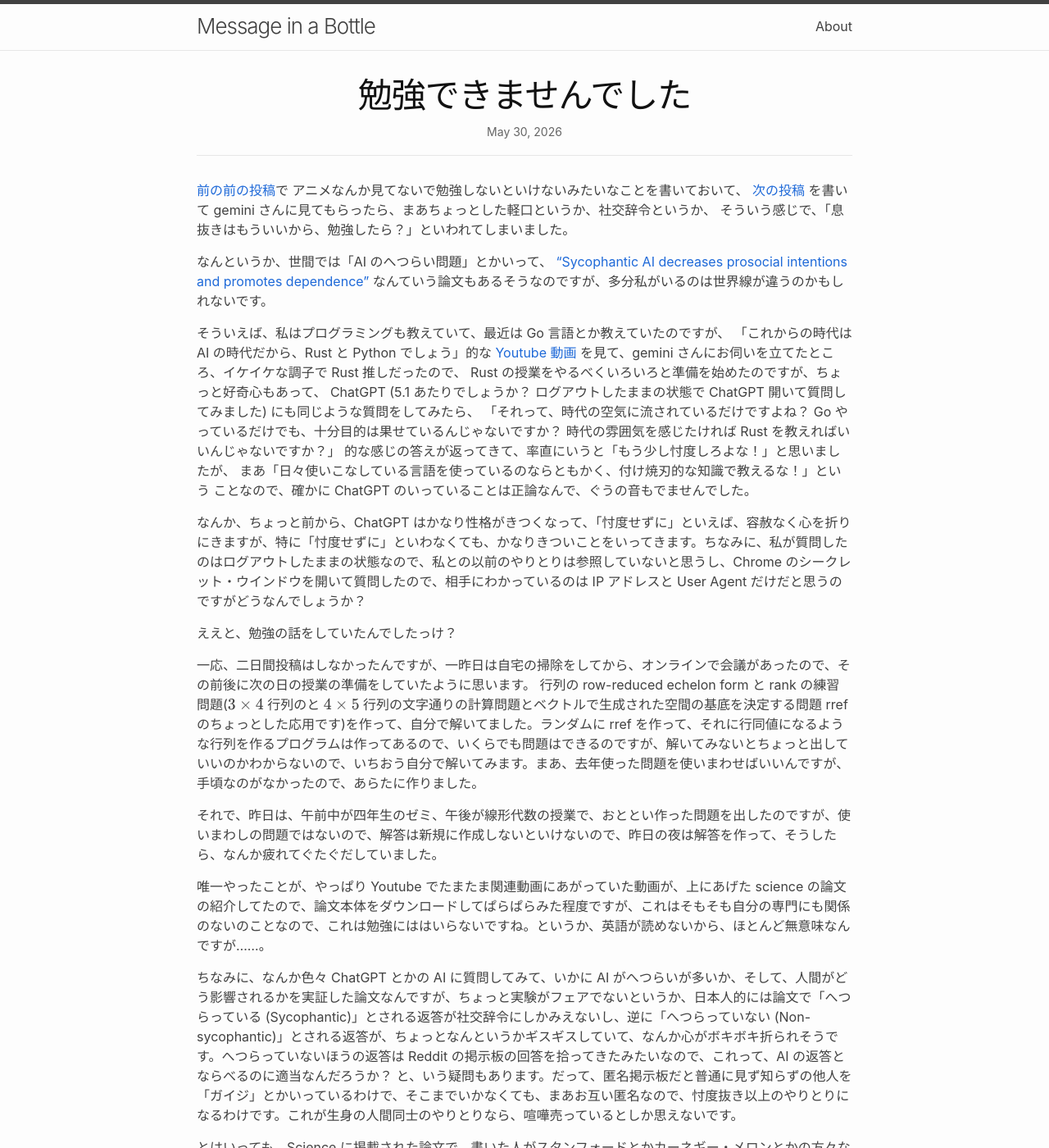
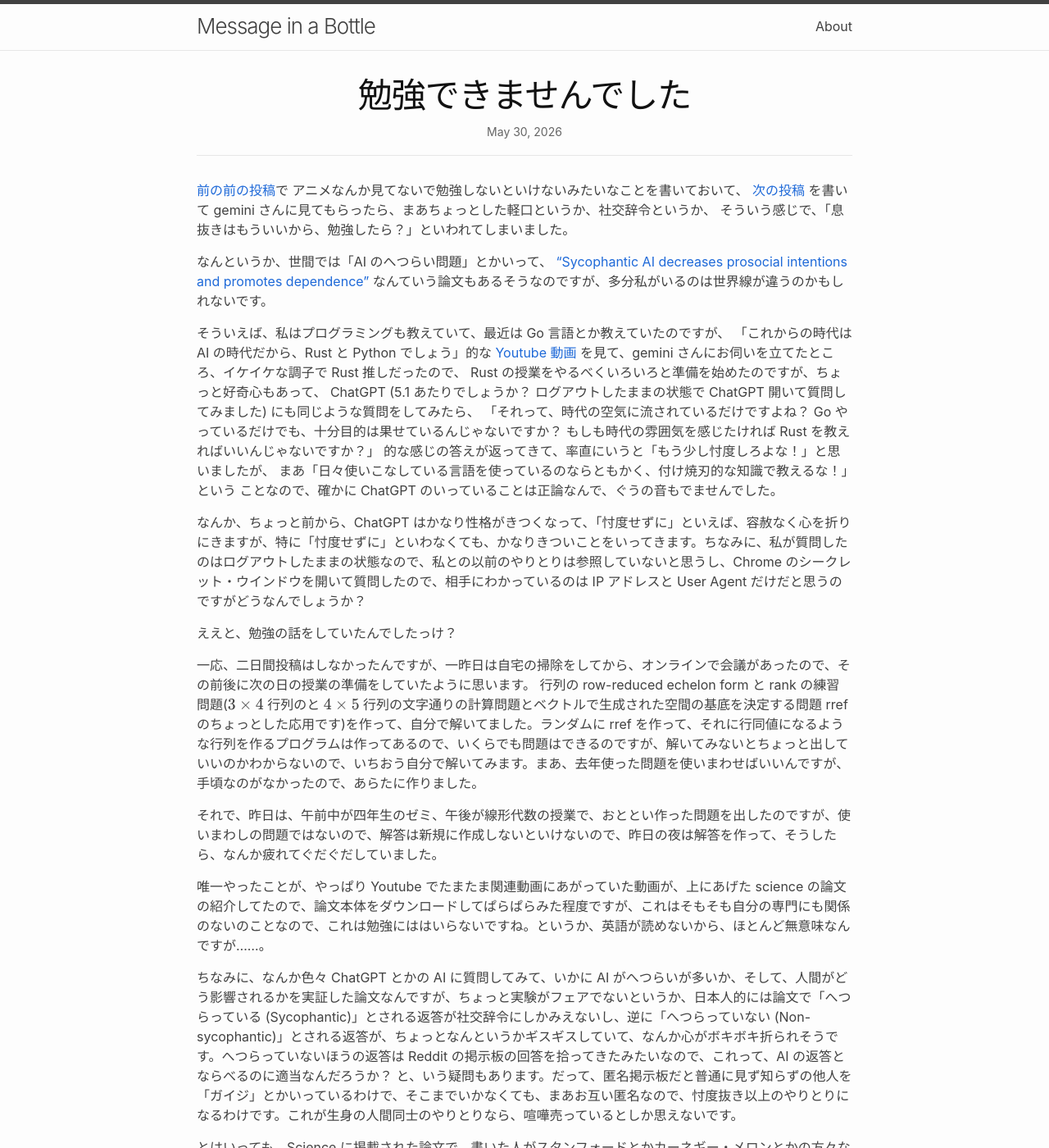
Before and after one commit to eiu2/eiu2.github.com, a Jekyll site: the page built from _posts/2026-05-30-study.md, in a window 1280 px wide and 1400 px high. Shown: the whole window at 82% size. Built offline with Jekyll 4.4.1, drawn with Linux system fonts in a browser that asks for light colours; nearby versions of some CDN libraries; formulas are drawn with MathJax 3; some of the changed text lies outside the part shown.

Commit message:
fix some exprs.

```diff
--- a/_posts/2026-05-30-study.md
+++ b/_posts/2026-05-30-study.md
@@ -18,7 +18,7 @@
 を見て、gemini さんにお伺いを立てたところ、イケイケな調子で Rust 推しだったので、
 Rust の授業をやるべくいろいろと準備を始めたのですが、ちょっと好奇心もあって、
 ChatGPT (5.1 あたりでしょうか？ ログアウトしたままの状態で ChatGPT 開いて質問してみました) にも同じような質問をしてみたら、
-「それって、時代の空気に流されているだけですよね？ Go やっているだけでも、十分目的は果せているんじゃないですか？ 時代の雰囲気を感じたければ Rust を教えればいいんじゃないですか？」
+「それって、時代の空気に流されているだけですよね？ Go やっているだけでも、十分目的は果せているんじゃないですか？ もしも時代の雰囲気を感じたければ Rust を教えればいいんじゃないですか？」
 的な感じの答えが返ってきて、率直にいうと「もう少し忖度しろよな！」と思いましたが、
 まあ「日々使いこなしている言語を使っているのならともかく、付け焼刃的な知識で教えるな！」という
 ことなので、確かに ChatGPT のいっていることは正論なんで、ぐうの音もでませんでした。
@@ -29,13 +29,13 @@
 
 一応、二日間投稿はしなかったんですが、一昨日は自宅の掃除をしてから、オンラインで会議があったので、その前後に次の日の授業の準備をしていたように思います。 行列の row-reduced echelon form と rank の練習問題($3 \times 4$ 行列のと $4 \times 5$ 行列の文字通りの計算問題とベクトルで生成された空間の基底を決定する問題 rref のちょっとした応用です)を作って、自分で解いてました。ランダムに rref を作って、それに行同値になるような行列を作るプログラムは作ってあるので、いくらでも問題はできるのですが、解いてみないとちょっと出していいのかわからないので、いちおう自分で解いてみます。まあ、去年使った問題を使いまわせばいいんですが、手頃なのがなかったので、あらたに作りました。
 
-それで、昨日は、午前中が四年生のゼミ、午後が線形代数の授業で、おととい作った問題を出したのですが、使いまわしの問題ではないので、解答は新規に作成しないといけないので、昨日の夜は解答を作って、そうしたら、なんか疲れてぐたぐだしていました。
+それで、昨日は、午前中が四年生のゼミ、午後が線形代数の授業で、おととい作った問題を出したのですが、使いまわしの問題ではないので、解答は新規に作成しないといけないので、昨日の夜は解答を作って、そうしたら、なんか疲れてぐだぐだしていました。
 
 唯一やったことが、やっぱり Youtube でたまたま関連動画にあがっていた動画が、上にあげた science の論文の紹介してたので、論文本体をダウンロードしてぱらぱらみた程度ですが、これはそもそも自分の専門にも関係のないのことなので、これは勉強にははいらないですね。というか、英語が読めないから、ほとんど無意味なんですが……。
 
 ちなみに、なんか色々 ChatGPT とかの AI に質問してみて、いかに AI がへつらいが多いか、そして、人間がどう影響されるかを実証した論文なんですが、ちょっと実験がフェアでないというか、日本人的には論文で「へつらっている (Sycophantic)」とされる返答が社交辞令にしかみえないし、逆に「へつらっていない (Non-sycophantic)」とされる返答が、ちょっとなんというかギスギスしていて、なんか心がボキボキ折られそうです。へつらっていないほうの返答は Reddit の掲示板の回答を拾ってきたみたいなので、これって、AI の返答とならべるのに適当なんだろうか？ と、いう疑問もあります。だって、匿名掲示板だと普通に見ず知らずの他人を「ガイジ」とかいっているわけで、そこまでいかなくても、まあお互い匿名なので、忖度抜き以上のやりとりになるわけです。これが生身の人間同士のやりとりなら、喧嘩売っているとしか思えないです。
 
-とはいっても、Science に掲載された論文で、書いた人がスタンフォードとかカーネギー・メロンとかの方々なので、そこはぬかりはないのでしょう。あと、なんか、Supplementary Matrials とかいうのが付属してみて、私はそっちのほうを見ていないので、細かいところまではわからないから、なんともいえないです。
+とはいっても、Science に掲載された論文で、書いた人がスタンフォードとかカーネギー・メロンとかの方々なので、そこはぬかりはないのでしょう。あと、なんか、Supplementary Materials とかいうのが付属してみて、私はそっちのほうを見ていないので、細かいところまではわからないから、なんともいえないです。
 
 ちなみに、返答された人間の影響の方は、AI と人間の立場を変えたらどうなるのか？ つまり、こんどは人間がへつらったりする場合には違った結果になるのか？ あるいは、立場を変えただけで、人間がへつらうと AI がへつらうのと同じ結果になるのか？ とか、いろいろ気になるところはあるのですが、そういうのは全貌がわからないので、なんともいえないです。
 
```
